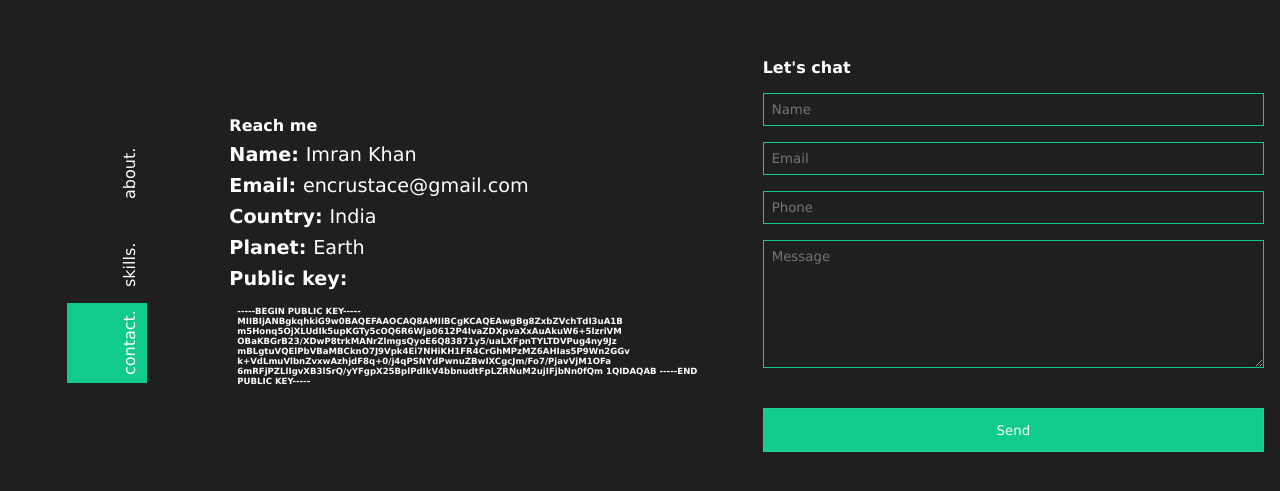
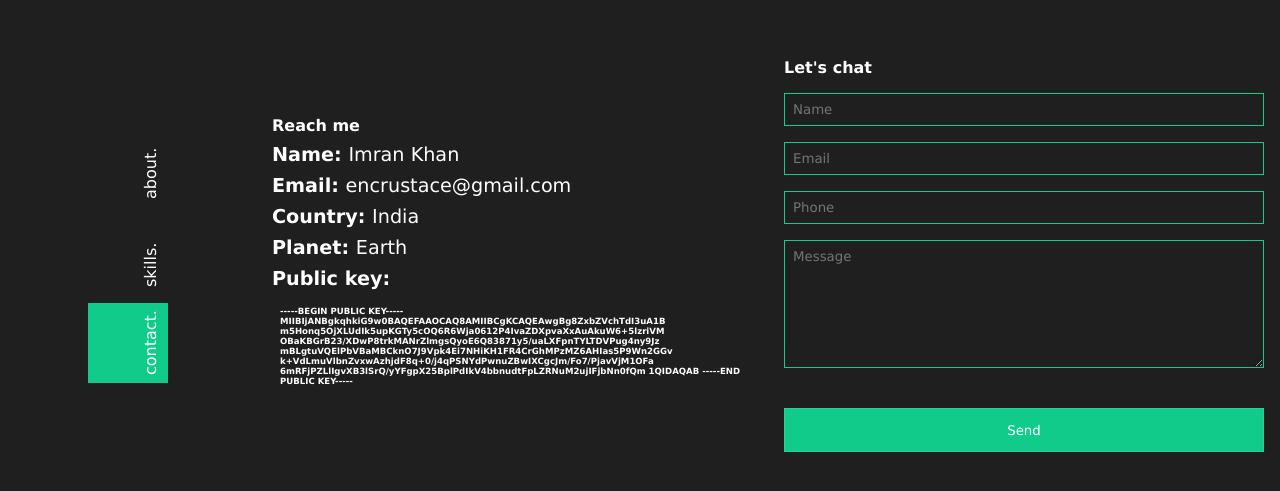
Before and after one commit to encrustace/portfolio, a Next.js app: page /contact in a window 1280 px wide. Shown: the part 145-636 px from the top of the page. Built offline with nearby package versions, Linux system fonts and the light colour scheme.

Commit message:
fix width in contact page

```diff
--- a/src/app/contact/page.module.css
+++ b/src/app/contact/page.module.css
@@ -1,8 +1,7 @@
 .main {
   display: flex;
   position: relative;
-  height: 100%;
-  width: 100%;
+  flex: 1;
 }
 
 .content {
```
